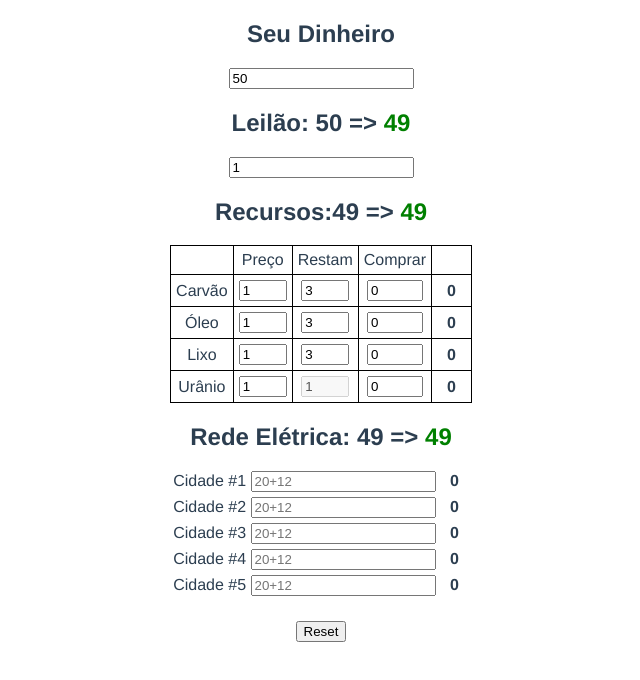
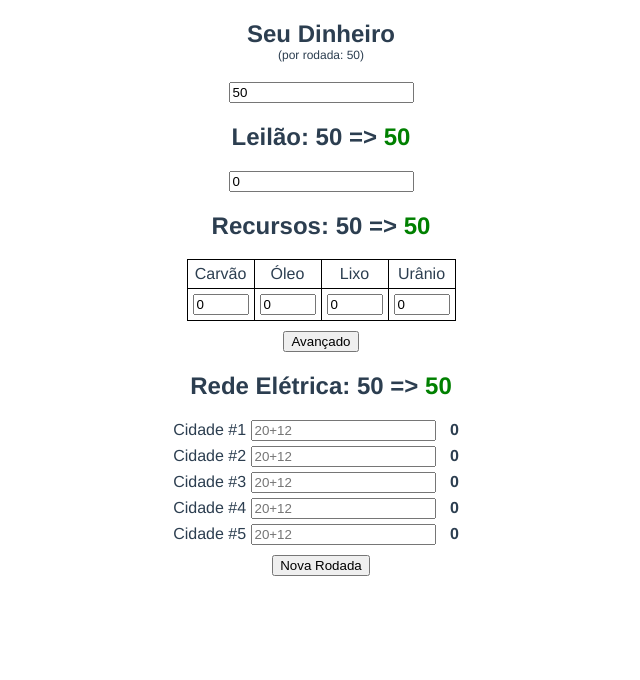
Before and after one commit to israelbgf/powercalc, a Vue app: page / in a window 1280 px wide. Shown: the top 680 px of the page, without its empty margins (319-959 px from the left). Built offline with nearby package versions, Linux system fonts and the light colour scheme.

Commit message:
Money history, alternate "simplified version" for buying resources, alert to avoid closing the window.

```diff
--- a/src/components/PowerCalc.vue
+++ b/src/components/PowerCalc.vue
@@ -2,6 +2,7 @@
     <div>
         <section>
             <h1>Seu Dinheiro</h1>
+            <div style="margin-top: -20px; margin-bottom: 20px; font-size: 12px">(por rodada: {{initialMoneyPerRoundHistory.join(', ')}})</div>
             <div>
                 <input v-model.number="currentMoney" type="text" placeholder="20+12" inputmode="numeric">
             </div>
@@ -19,19 +20,35 @@
         </section>
 
         <section>
-            <h1>Recursos:<span>{{balanceAfterBuyingPowerplant}}</span> =>
+            <h1>Recursos: <span>{{balanceAfterBuyingPowerplant}}</span> =>
                 <span v-bind:class="{ green: balanceAfterBuyingResources >= 0, red: balanceAfterBuyingResources < 0 }">
                     {{balanceAfterBuyingResources}}
                 </span>
             </h1>
-            <div>
+            <div v-if="resourceBuyStepStyle === 'simplified'" >
                 <table class="resources-table" align="center">
                     <thead>
-                    <td></td>
-                    <td>Preço</td>
-                    <td>Restam</td>
-                    <td>Comprar</td>
-                    <td></td>
+                        <td>Carvão</td>
+                        <td>Óleo</td>
+                        <td>Lixo</td>
+                        <td>Urânio</td>
+                    </thead>
+                    <tr>
+                        <td><input v-model.number="coalExpectedPrice" type="number" max="99" min="0"></td>
+                        <td><input v-model.number="oilExpectedPrice" type="number" max="99" min="0"></td>
+                        <td><input v-model.number="trashExpectedPrice" type="number" max="99" min="0"></td>
+                        <td><input v-model.number="uraniumExpectedPrice" type="number" max="99" min="0"></td>
+                    </tr>
+                </table>
+            </div>
+            <div v-if="resourceBuyStepStyle === 'advanced'" style="display: inline-flex">
+                <table class="resources-table" align="center">
+                    <thead>
+                        <td></td>
+                        <td>Preço</td>
+                        <td>Restam</td>
+                        <td>Comprar</td>
+                        <td></td>
                     </thead>
                     <tr>
                         <td>Carvão</td>
@@ -64,6 +81,9 @@
                     </tr>
                 </table>
             </div>
+            <div>
+                <button @click="changeResourceBuyStepStyle" style="margin-top: 10px">{{changeResourceBuyStepStyleLabel}}</button>
+            </div>
         </section>
 
         <section>
@@ -86,16 +106,28 @@
         </section>
 
         <section>
-            <button style="margin-top: 20px" v-on:click="resetData">Reset</button>
+            <button style="margin-top: 5px" v-on:click="newRound">Nova Rodada</button>
         </section>
 
     </div>
 </template>
 
 <script>
+    window.addEventListener('beforeunload', function (e) {
+        e.preventDefault();
+        e.returnValue = '';
+    });
+
     let initialValue = {
         currentMoney: 50,
-        powerPlantPrice: 1,
+        powerPlantPrice: 0,
+
+        resourceBuyStepStyle: "simplified",
+
+        coalExpectedPrice: 0,
+        oilExpectedPrice: 0,
+        trashExpectedPrice: 0,
+        uraniumExpectedPrice: 0,
 
         coalCurrentMarketPrice: 1,
         coalCurrentMarketQuantity: 3,
@@ -120,6 +152,10 @@
     export default {
         name: 'PowerCalc',
         methods: {
+            changeResourceBuyStepStyle(){
+                this.resourceBuyStepStyle = this.resourceBuyStepStyle === 'simplified' ? 'advanced' : 'simplified'
+            },
+
             calculateResourcePrice({currentPrice, unitsLeftForThisPrice, unitsToBuy, resourceType = "common"}) {
                 if (currentPrice <= 0 || unitsLeftForThisPrice <= 0 || unitsToBuy <= 0) {
                     return 0
@@ -164,11 +200,22 @@
                     return 0
                 }
             },
-            resetData() {
-                window.location = '/'
+            newRound() {
+                let nextRoungInitialValues = {...initialValue, 'currentMoney': this.balanceAfterExpandingPowerGrid}
+                delete nextRoungInitialValues.resourceBuyStepStyle
+
+                Object.entries(nextRoungInitialValues).forEach(([key, value]) => {
+                    this[key] = value
+                });
+
+                this.initialMoneyPerRoundHistory.push(this.currentMoney)
             }
         },
         computed: {
+            changeResourceBuyStepStyleLabel(){
+                return this.resourceBuyStepStyle === 'simplified' ? 'Avançado' : 'Simplificado'
+            },
+
             balanceAfterBuyingPowerplant() {
                 return this.currentMoney - this.powerPlantPrice
             },
@@ -184,6 +231,9 @@
             },
 
             costOfCoal() {
+                if (this.resourceBuyStepStyle === 'simplified')
+                    return this.coalExpectedPrice
+
                 return this.calculateResourcePrice({
                     currentPrice: this.coalCurrentMarketPrice,
                     unitsLeftForThisPrice: this.coalCurrentMarketQuantity,
@@ -192,6 +242,9 @@
             },
 
             costOfOil() {
+                if (this.resourceBuyStepStyle === 'simplified')
+                    return this.oilExpectedPrice
+
                 return this.calculateResourcePrice({
                     currentPrice: this.oilCurrentMarketPrice,
                     unitsLeftForThisPrice: this.oilCurrentMarketQuantity,
@@ -200,6 +253,9 @@
             },
 
             costOfTrash() {
+                if (this.resourceBuyStepStyle === 'simplified')
+                    return this.trashExpectedPrice
+
                 return this.calculateResourcePrice({
                     currentPrice: this.trashCurrentMarketPrice,
                     unitsLeftForThisPrice: this.trashCurrentMarketQuantity,
@@ -208,6 +264,9 @@
             },
 
             costOfUranium() {
+                if (this.resourceBuyStepStyle === 'simplified')
+                    return this.uraniumExpectedPrice
+
                 return this.calculateResourcePrice({
                     currentPrice: this.uraniumCurrentMarketPrice,
                     unitsLeftForThisPrice: this.uraniumCurrentMarketQuantity,
@@ -238,7 +297,7 @@
 
         },
         data() {
-            return initialValue
+            return {...initialValue, 'initialMoneyPerRoundHistory': [50]}
         }
     }
 </script>
@@ -295,4 +354,5 @@
     .city-input {
         margin: 5px 0 5px 0;
     }
+
 </style>
```
